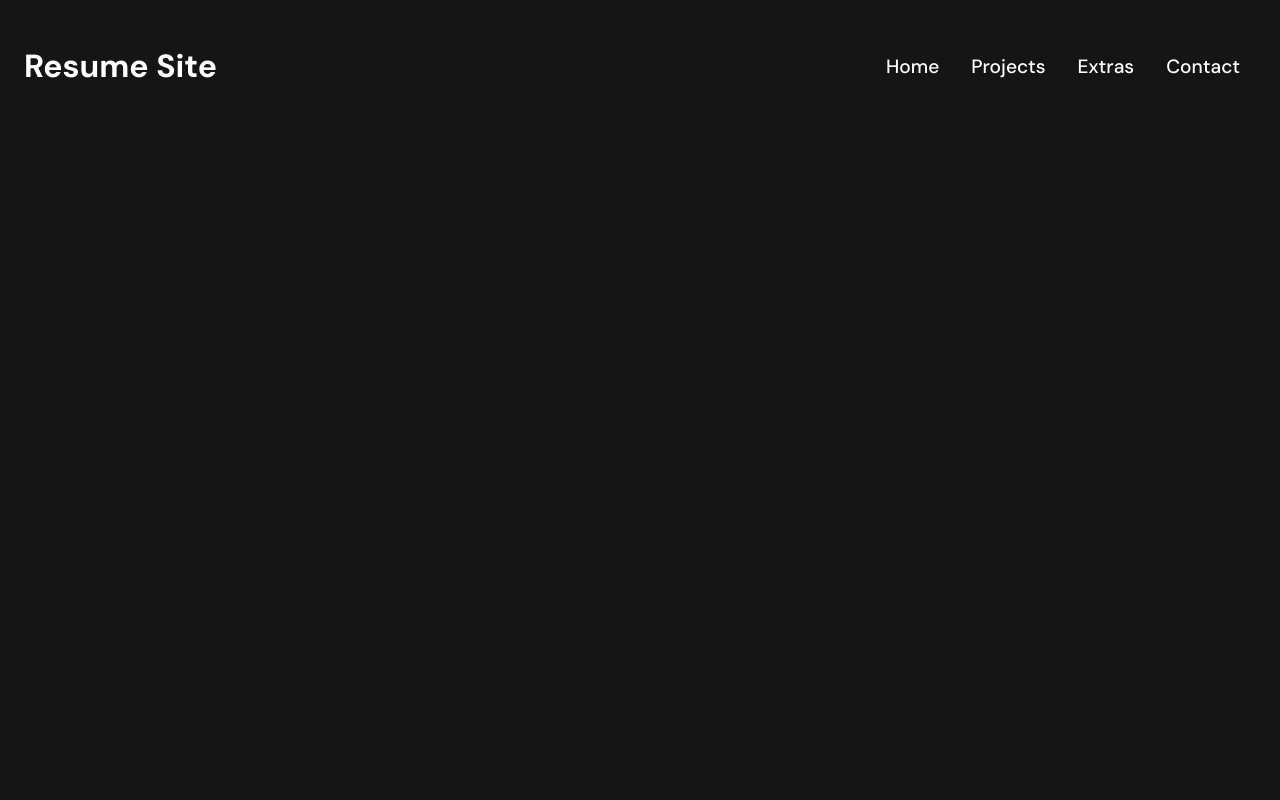
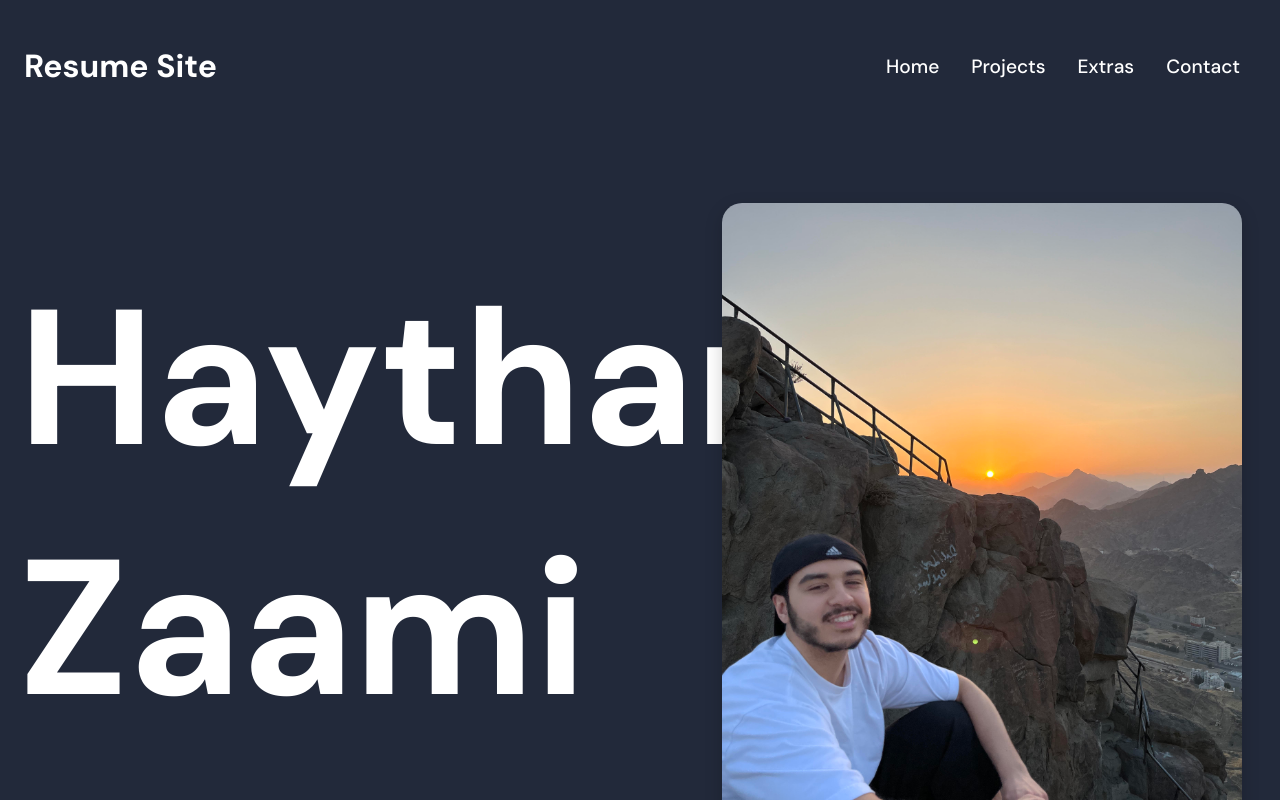
Before and after one commit to h4ytham04/personal_site, a React (Create React App) app in the folder rsm-site/: page / in a window 1280 px wide. Shown: the top 800 px of the page. Built offline with nearby package versions, Linux system fonts and the light colour scheme.

Commit message:
move iamges, work more on home

```diff
--- a/rsm-site/src/index.css
+++ b/rsm-site/src/index.css
@@ -1,6 +1,6 @@
 body {
   font-family: 'DM Sans', sans-serif;
-  background: rgb(21, 21, 21);
+  background: rgb(34, 41, 58);
 }
 
 h1, h4, p, a{
@@ -61,21 +61,48 @@ ul {
   transition: all 0.4s ease;
 }
 
-.button-glow-container::before {
-  content: "";
-  position: absolute;
-  inset: 0;
-  margin: auto;
-  border-radius: 0.9em;
-  z-index: -10;
-  filter: blur(0);
-  transition: filter 0.4s ease;
+.home_image {
+  width: 520px;
+  border-radius: 20px;
+  box-shadow: 0 6px 18px rgba(0,0,0,0.18);
+  display: block;
+  margin-left: auto;
+  margin-right: 30px;
+  max-width: 100%;
+  height: auto;
 }
 
-.button-glow-container:hover::before {
-  background: linear-gradient(90deg, #03a9f4, #f441a5);
-  filter: blur(1.2em);
+.home_text {
+  display: flex;
+  flex-direction: column;
+  justify-content: center; /* vertically center text inside the hero row */
+  gap: 8px; /* small gap between heading and subtext */
+  max-width: 400px;
+  font-size: 72pt;
+  padding-left: 10px;
 }
-.button-glow-container:active::before {
-  filter: blur(0.2em);
+
+.subtext {
+  font-size: 24pt;
+  color: #ffffff;
+  margin: 0; /* remove default top margin so it's closer to the heading */
+
 }
+
+.hero {
+  display: flex; /* Enables flexbox */
+  gap: 10px;    /* Adds space between the divs */
+  align-items: center; /* prevent children from stretching vertically */
+}
+.box {
+  flex: 1;      /* Makes both divs take up equal width */
+  padding: 20px;
+  background: lightgray;
+}
+
+.project_image {
+  width: 800px;
+  height: auto;
+  border-radius: 8px;
+  box-shadow: 0 6px 18px rgba(0,0,0,0.18);
+}
--- a/rsm-site/src/routes/contact.js
+++ b/rsm-site/src/routes/contact.js
@@ -1,10 +1,12 @@
 //contact page for resume site
 
 import React from 'react';
+import Navbar from '../components/navbar';
 
 const Contact = () => {
   return (
     <div>
+      <Navbar/>
       <h1>This is the contact page</h1>
     </div>
   );
--- a/rsm-site/src/routes/extras.js
+++ b/rsm-site/src/routes/extras.js
@@ -1,8 +1,10 @@
 import React from "react";
+import Navbar from '../components/navbar';
 
 const Extras = () => {
   return (
     <div className="extras">
+      <Navbar/>
       <h1>Extras</h1>
       <p>This is the Extras page. Add your extra content here!</p>
     </div>
--- a/rsm-site/src/routes/home.js
+++ b/rsm-site/src/routes/home.js
@@ -7,7 +7,20 @@ const Home = () => {
   return (
     <div>
       <Navbar/>
+      <div className="hero">
+
+      <div className="home_text">
+        <h1>Haytham Zaami</h1>
+        <p className='subtext'> Machine Learning & Software Dev Enthusiast</p>
+      </div>
+
+
+      <img src={require('../assets/haytham_sitting.jpg')} alt="home" className="home_image"/>
+      </div>
     </div>
+
+
+
   );
 }
 
--- a/rsm-site/src/routes/projects.js
+++ b/rsm-site/src/routes/projects.js
@@ -1,11 +1,14 @@
 //projects page for resume site
 
 import React from 'react';
+import Navbar from '../components/navbar';
 
 const Projects = () => {
   return (
     <div>
+      <Navbar/>
       <h1>This is the projects page</h1>
+      <img src={require('../assets/jsr_hz.png')} alt="project" className="project_image"/>
     </div>
   );
 }
```
Also changed, not shown: rsm-site/src/assets/haytham_sitting.jpg (added), rsm-site/src/assets/jsr_hz.png (added).
